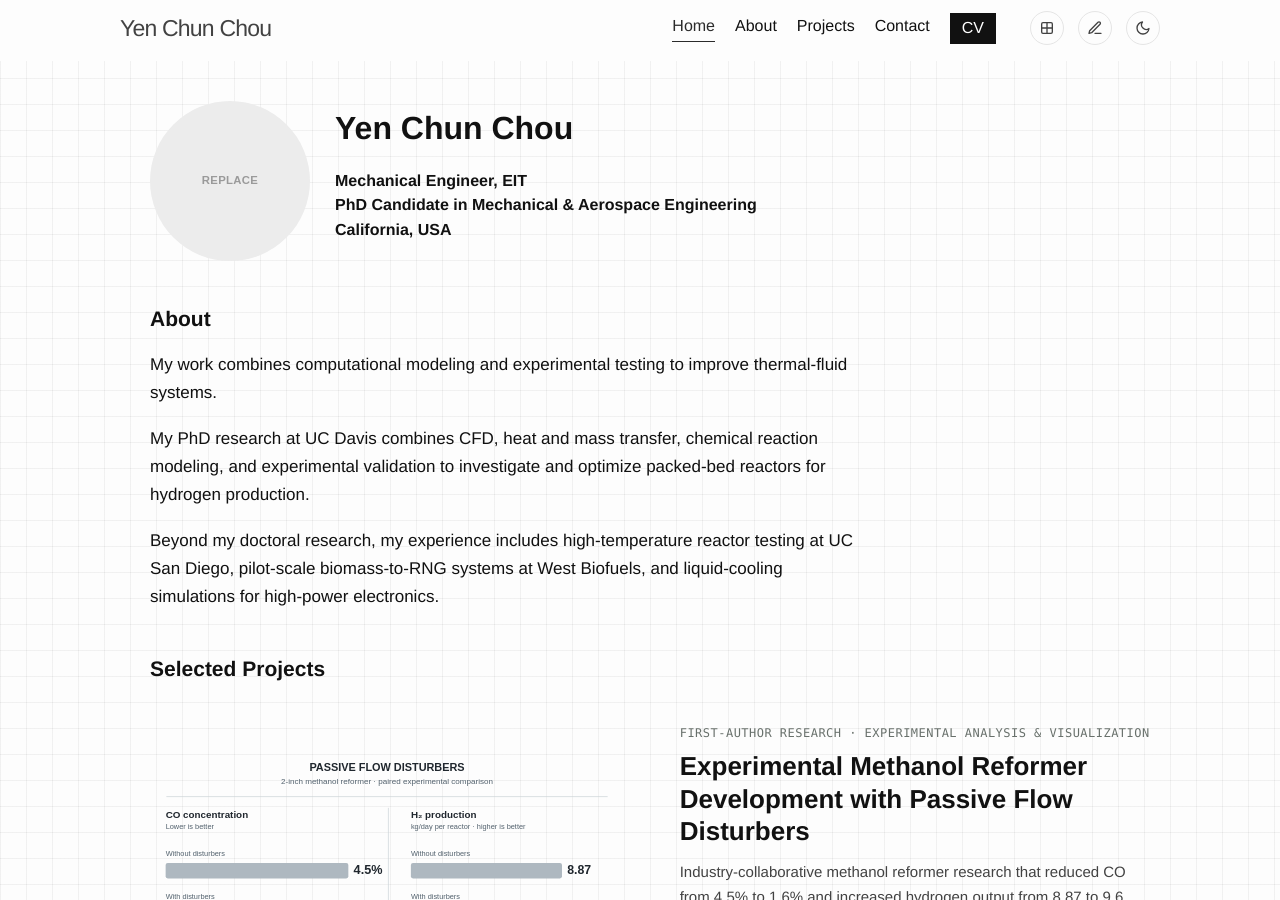
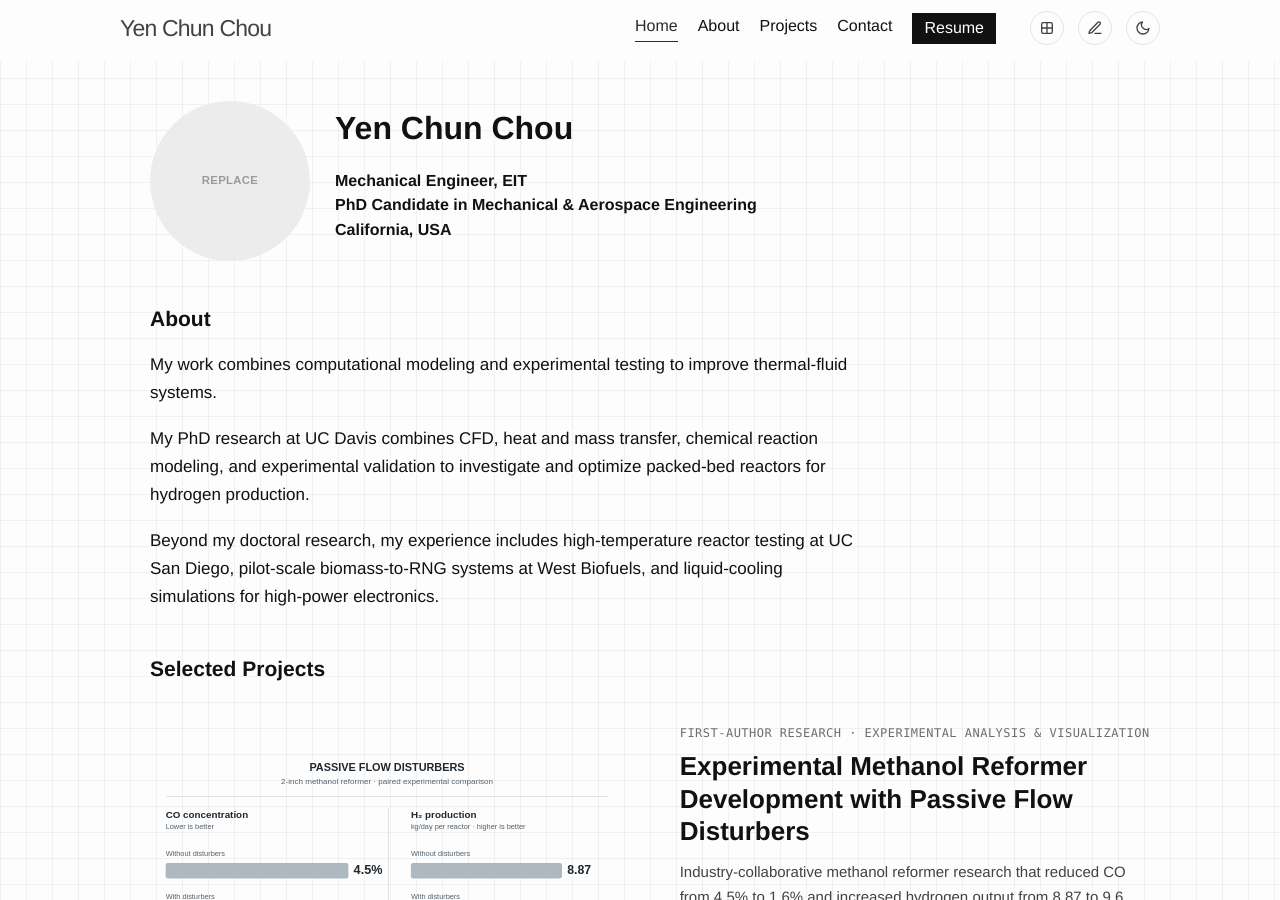
Before and after one commit to yenchun-chou/yenchun-chou.github.io, a Jekyll site: the page built from index.html, in a window 1280 px wide and 900 px high. Built offline with Jekyll 4.4.1, drawn with Linux system fonts in a browser that asks for light colours.

Commit message:
Change 'CV' to 'Resume' in English locale

```diff
--- a/_data/locales/en.yml
+++ b/_data/locales/en.yml
@@ -8,7 +8,7 @@ navigation:
       url: "/work/"
     - title: "Contact"
       url: "www.linkedin.com/in/yen-chun-chou-b43852168"
-  cv: "CV"
+  cv: "Resume"
 
 about:
   - "My work combines computational modeling and experimental testing to improve thermal-fluid systems."
```
